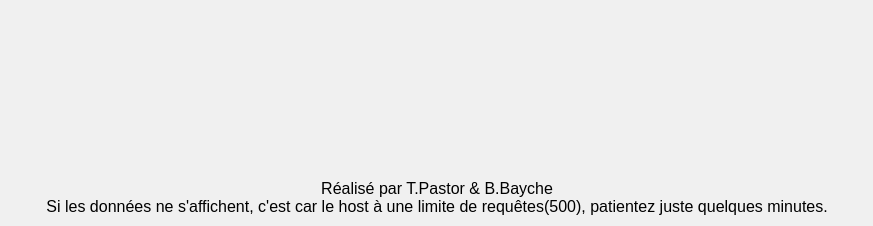
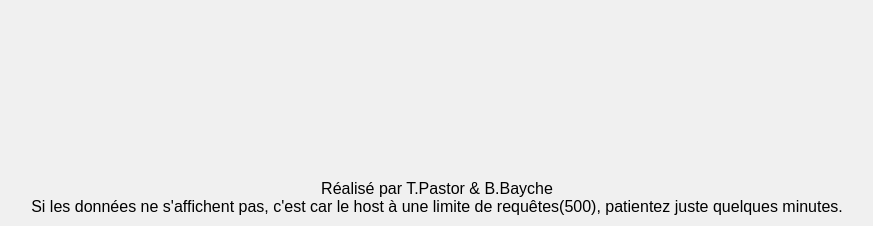
Before and after one commit to TitouanPastor/Messaging-System, a PHP site: page / in a window 1280 px wide. Shown: the part 574-800 px from the top of the page, without its empty margins (203-1076 px from the left). Run offline with PHP 8.4, Linux system fonts and the light colour scheme.

Commit message:
Modified warning text

```diff
--- a/index.php
+++ b/index.php
@@ -58,7 +58,7 @@ if (!empty($_POST['pseudo']) && !empty($_POST['password']))
             <input type="submit" name="signin" value="S'inscrire">
         </form>
     </div>
-    <span class="span-détails" style="text-align: center;">Réalisé par T.Pastor & B.Bayche <br>Si les données ne s'affichent, c'est car le host à une limite de requêtes(500), patientez juste quelques minutes.</span>
+    <span class="span-détails" style="text-align: center;">Réalisé par T.Pastor & B.Bayche <br>Si les données ne s'affichent pas, c'est car le host à une limite de requêtes(500), patientez juste quelques minutes.</span>
 </body>
 
 </html>
```
